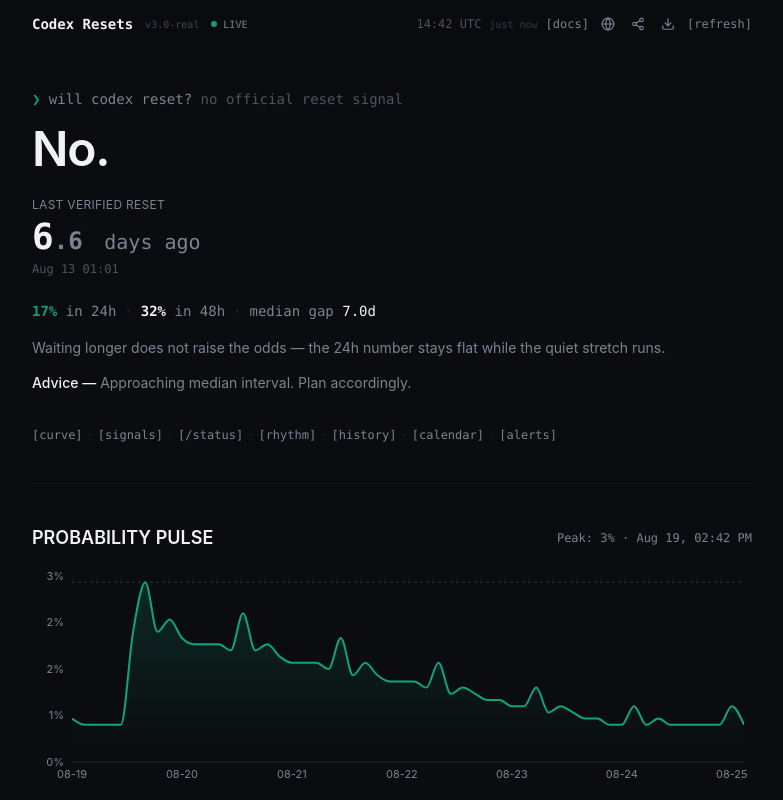
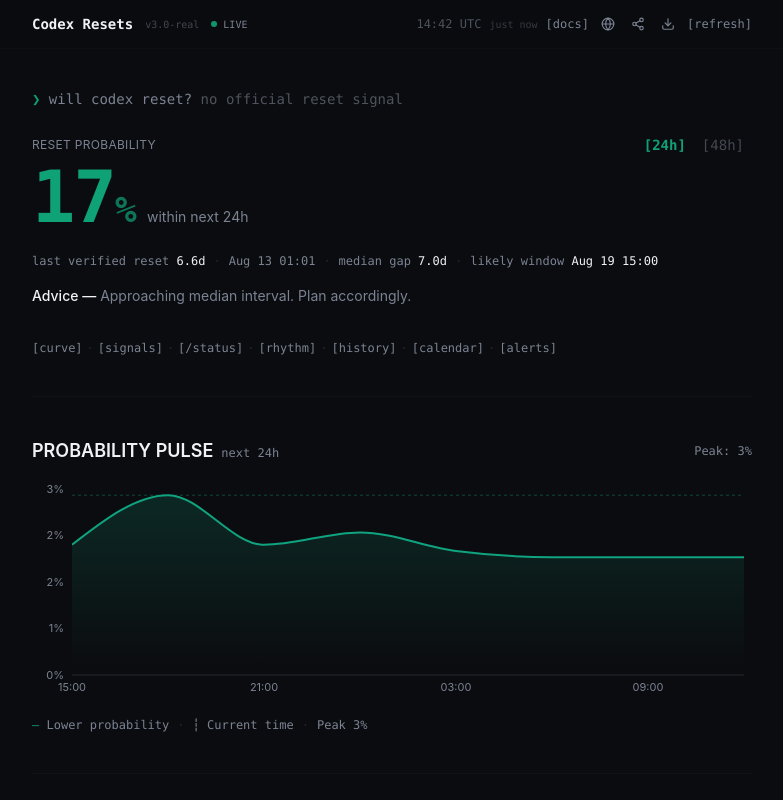
Before and after one commit to NicholasHan1226/CodexResets, a React (Vite) app: page / in a window 1280 px wide. Shown: the top 800 px of the page, without its empty margins (248-1031 px from the left). Built offline with nearby package versions, Linux system fonts and the light colour scheme; no server answers; the database is empty; a web font is replaced by a local one.

Commit message:
feat(hero): 概率优先重构 + 24h/48h 切换联动曲线窗口
Coze-Commit-Type: user
Coze-User-ID: 2842700745816672
Coze-Conversation-ID: 12445539

```diff
--- a/src/lib/i18n.ts
+++ b/src/lib/i18n.ts
@@ -20,6 +20,9 @@ const translations: Record<Locale, Record<string, string>> = {
     'hero.flatNote': 'Waiting longer does not raise the odds — the 24h number stays flat while the quiet stretch runs.',
     'hero.medianGap': 'median gap',
     'hero.adviceLabel': 'Advice —',
+    'hero.probLabel': 'reset probability',
+    'hero.withinHours': 'within next {n}h',
+    'hero.windowShort': 'likely window',
     'hero.prob24h': '24h Reset Probability',
     'hero.prob48h': '48h Reset Probability',
     'hero.trend': '+9 pts / 24h',
@@ -267,6 +270,9 @@ const translations: Record<Locale, Record<string, string>> = {
     'hero.flatNote': '等待不会提高概率——在平静期内，24 小时数值保持不变。',
     'hero.medianGap': '中位间隔',
     'hero.adviceLabel': '建议 —',
+    'hero.probLabel': '重置概率',
+    'hero.withinHours': '未来 {n} 小时内',
+    'hero.windowShort': '最可能窗口',
     'hero.prob24h': '24h 内重置概率',
     'hero.prob48h': '48h 内重置概率',
     'hero.trend': '+9 点 / 24h',
--- a/src/pages/Home.tsx
+++ b/src/pages/Home.tsx
@@ -1,3 +1,4 @@
+import { useState } from "react";
 import { usePrediction } from "@/hooks/usePrediction";
 import { TooltipProvider } from "@/components/ui/tooltip";
 import { StatusHeader } from "@/sections/StatusHeader";
@@ -17,6 +18,7 @@ import { DashboardSkeleton } from "@/components/DashboardSkeleton";
 export default function Home() {
   const { prediction, isLive, signalsLoading, usingRealData } = usePrediction();
   const { t } = useI18n();
+  const [timeframe, setTimeframe] = useState<24 | 48>(24);
 
   if (!prediction) {
     return <DashboardSkeleton />;
@@ -48,14 +50,18 @@ export default function Home() {
         />
 
         <main className="mx-auto max-w-3xl px-4 md:px-6 py-10" role="main" aria-label="Codex Reset Prediction Dashboard">
-          {/* The answer + quick nav */}
-          <HeroSection prediction={prediction} />
+          {/* The probability + quick nav */}
+          <HeroSection
+            prediction={prediction}
+            timeframe={timeframe}
+            onTimeframeChange={setTimeframe}
+          />
           <AnchorNav />
 
           <hr className="my-10 border-border/30" />
 
           <div id="curve" className="scroll-mt-16">
-            <ProbabilityCurve curve={prediction.curve} />
+            <ProbabilityCurve curve={prediction.curve} hours={timeframe} />
           </div>
 
           <hr className="my-10 border-border/30" />
--- a/src/sections/HeroSection.tsx
+++ b/src/sections/HeroSection.tsx
@@ -3,16 +3,18 @@ import type { ResetPrediction } from '@/types/reset';
 
 interface HeroSectionProps {
   prediction: ResetPrediction;
+  timeframe: 24 | 48;
+  onTimeframeChange: (tf: 24 | 48) => void;
 }
 
-export function HeroSection({ prediction }: HeroSectionProps) {
+export function HeroSection({ prediction, timeframe, onTimeframeChange }: HeroSectionProps) {
   const { t, locale } = useI18n();
   const pct24 = Math.round(prediction.prob24h * 100);
   const pct48 = Math.round(prediction.prob48h * 100);
+  const pct = timeframe === 24 ? pct24 : pct48;
 
   const lastResetDate = prediction.lastReset ? new Date(prediction.lastReset) : null;
   const daysSince = prediction.daysSinceLastReset;
-
   const isLikely = pct24 >= 50;
 
   const lastResetStr = lastResetDate
@@ -28,11 +30,22 @@ export function HeroSection({ prediction }: HeroSectionProps) {
       })
     : '—';
 
-  // Split whole days and fractional part for display
-  const wholeDaysSince = Math.floor(daysSince);
+  const windowStart = prediction.windowStart ? new Date(prediction.windowStart) : null;
+  const windowStr = windowStart
+    ? windowStart.toLocaleDateString(locale === 'zh' ? 'zh-CN' : 'en-US', {
+        month: 'short',
+        day: 'numeric',
+      }) +
+      ' ' +
+      windowStart.toLocaleTimeString(locale === 'zh' ? 'zh-CN' : 'en-US', {
+        hour: '2-digit',
+        minute: '2-digit',
+        hour12: false,
+      })
+    : null;
 
   return (
-    <section aria-label="Reset answer">
+    <section aria-label="Reset probability">
       {/* Terminal prompt */}
       <p className="font-mono text-sm text-muted-foreground">
         <span className="text-primary">❯</span> will codex reset?{' '}
@@ -41,43 +54,63 @@ export function HeroSection({ prediction }: HeroSectionProps) {
         </span>
       </p>
 
-      {/* The answer */}
-      <h1 className="mt-4 text-4xl sm:text-5xl font-semibold tracking-tight text-foreground">
-        {isLikely ? t('hero.answerYes') : t('hero.answerNo')}
-      </h1>
+      {/* The probability — the core number */}
+      <div className="mt-6">
+        <div className="flex items-center justify-between">
+          <span className="text-xs text-muted-foreground uppercase tracking-wide">
+            {t('hero.probLabel')}
+          </span>
+          {/* Timeframe toggle */}
+          <div className="flex items-center font-mono text-sm" role="tablist" aria-label="Timeframe">
+            {([24, 48] as const).map((tf) => (
+              <button
+                key={tf}
+                role="tab"
+                aria-selected={timeframe === tf}
+                onClick={() => onTimeframeChange(tf)}
+                className={`px-2 py-0.5 transition-colors ${
+                  timeframe === tf
+                    ? 'text-primary font-semibold'
+                    : 'text-muted-foreground/50 hover:text-muted-foreground'
+                }`}
+              >
+                [{tf}h]
+              </button>
+            ))}
+          </div>
+        </div>
 
-      {/* Visual anchor: days since last reset */}
-      <div className="mt-6">
-        <p className="text-xs text-muted-foreground uppercase tracking-wide">
-          {t('hero.lastResetLabel')}
-        </p>
-        <p className="mt-1 font-mono text-3xl sm:text-4xl font-semibold text-foreground">
-          {wholeDaysSince}
-          <span className="text-muted-foreground text-xl sm:text-2xl">.{Math.round((daysSince % 1) * 10)}</span>{' '}
-          <span className="text-lg sm:text-xl font-normal text-muted-foreground">{t('hero.daysAgo')}</span>
-        </p>
-        <p className="mt-1 font-mono text-xs text-muted-foreground/60">
-          {lastResetStr}
-        </p>
+        <div className="mt-1 flex items-baseline gap-3">
+          <span className="font-mono text-6xl sm:text-7xl font-semibold tracking-tight text-primary">
+            {pct}
+            <span className="text-3xl sm:text-4xl text-primary/70">%</span>
+          </span>
+          <span className="text-sm text-muted-foreground">
+            {t('hero.withinHours', { n: timeframe })}
+          </span>
+        </div>
       </div>
 
-      {/* Inline stats */}
-      <p className="mt-6 font-mono text-sm text-foreground">
-        <span className="text-primary font-semibold">{pct24}%</span>{' '}
-        <span className="text-muted-foreground">in 24h</span>
+      {/* Secondary stats — one line */}
+      <p className="mt-5 font-mono text-xs text-muted-foreground">
+        {t('hero.lastResetLabel')}{' '}
+        <span className="text-foreground">{daysSince.toFixed(1)}d</span>
         <span className="mx-2 text-border">·</span>
-        <span className="text-foreground font-semibold">{pct48}%</span>{' '}
-        <span className="text-muted-foreground">in 48h</span>
+        {lastResetStr}
         <span className="mx-2 text-border">·</span>
-        <span className="text-muted-foreground">{t('hero.medianGap')}</span>{' '}
+        {t('hero.medianGap')}{' '}
         <span className="text-foreground">{prediction.medianIntervalDays.toFixed(1)}d</span>
+        {windowStr && (
+          <>
+            <span className="mx-2 text-border">·</span>
+            {t('hero.windowShort')}{' '}
+            <span className="text-foreground">{windowStr}</span>
+          </>
+        )}
       </p>
 
-      {/* Note + advice */}
+      {/* Advice */}
       <p className="mt-4 text-sm leading-relaxed text-muted-foreground">
-        {t('hero.flatNote')}
-      </p>
-      <p className="mt-3 text-sm leading-relaxed text-muted-foreground">
         <span className="text-foreground font-medium">{t('hero.adviceLabel')}</span>{' '}
         {prediction.advice.text}
       </p>
--- a/src/sections/ProbabilityCurve.tsx
+++ b/src/sections/ProbabilityCurve.tsx
@@ -4,15 +4,17 @@ import { useI18n } from "@/contexts/I18nContext";
 
 interface ProbabilityCurveProps {
   curve: ProbabilityPoint[];
+  /** When set, only show points within the next N hours from now */
+  hours?: number;
 }
 
-export function ProbabilityCurve({ curve }: ProbabilityCurveProps) {
+export function ProbabilityCurve({ curve, hours }: ProbabilityCurveProps) {
   const { t } = useI18n();
   const now = new Date();
   const nowTimestamp = now.getTime();
 
   // Group data by date for the chart
-  const chartData = curve.map((point) => {
+  const allData = curve.map((point) => {
     const pointDate = new Date(point.date);
     pointDate.setUTCHours(point.hour, 0, 0, 0);
     return {
@@ -23,7 +25,16 @@ export function ProbabilityCurve({ curve }: ProbabilityCurveProps) {
     };
   });
 
-  // Find peak probability
+  // Filter to the selected window (include 2h of history so NOW marker has context)
+  const chartData = hours
+    ? allData.filter(
+        (p) =>
+          p.timestamp >= nowTimestamp - 2 * 60 * 60 * 1000 &&
+          p.timestamp <= nowTimestamp + hours * 60 * 60 * 1000
+      )
+    : allData;
+
+  // Find peak probability within the visible range
   const peak = chartData.reduce(
     (max, point) => (point.probability > max.probability ? point : max),
     chartData[0]
@@ -41,22 +52,19 @@ export function ProbabilityCurve({ curve }: ProbabilityCurveProps) {
     (p) => Math.abs(p.timestamp - nowTimestamp) < 3 * 60 * 60 * 1000
   );
 
-  // Format current time for display
-  const nowLabel = now.toLocaleString([], {
-    month: "short",
-    day: "numeric",
-    hour: "2-digit",
-    minute: "2-digit",
-  });
-
   return (
     <section aria-label="Probability curve" className="max-w-3xl">
       <div className="flex items-center justify-between">
         <h2 className="text-lg font-semibold text-foreground">
           {t("curve.title")}
+          {hours && (
+            <span className="ml-2 font-mono text-xs font-normal text-muted-foreground">
+              next {hours}h
+            </span>
+          )}
         </h2>
         <span className="font-mono text-xs text-muted-foreground">
-          {t("curve.peak")}: {Math.round(peak.probability * 100)}% · {nowLabel}
+          {t("curve.peak")}: {Math.round(peak.probability * 100)}%
         </span>
       </div>
       <div className="mt-4">
@@ -70,11 +78,12 @@ export function ProbabilityCurve({ curve }: ProbabilityCurveProps) {
                 </linearGradient>
               </defs>
               <XAxis
-                dataKey="displayDate"
+                dataKey="label"
                 tick={{ fontSize: 11, fill: "#7C8494" }}
                 tickLine={false}
                 axisLine={{ stroke: "#26272E" }}
-                interval={Math.floor(chartData.length / 7)}
+                interval={Math.max(1, Math.floor(chartData.length / 7))}
+                tickFormatter={(v: string) => (hours ? v.slice(6) : v.slice(0, 5))}
               />
               <YAxis
                 tick={{ fontSize: 11, fill: "#7C8494" }}
@@ -109,7 +118,7 @@ export function ProbabilityCurve({ curve }: ProbabilityCurveProps) {
               {isNowInRange && (
                 <>
                   <ReferenceLine
-                    x={currentPoint.displayDate}
+                    x={currentPoint.label}
                     stroke="#F0F2F5"
                     strokeWidth={1}
                     strokeDasharray="4 4"
@@ -123,7 +132,7 @@ export function ProbabilityCurve({ curve }: ProbabilityCurveProps) {
                     }}
                   />
                   <ReferenceDot
-                    x={currentPoint.displayDate}
+                    x={currentPoint.label}
                     y={currentPoint.probability}
                     r={5}
                     fill="#10A37F"
@@ -138,7 +147,7 @@ export function ProbabilityCurve({ curve }: ProbabilityCurveProps) {
                 stroke="#10A37F"
                 strokeWidth={2}
                 fill="url(#probGradient)"
-                animationDuration={1500}
+                animationDuration={800}
               />
             </AreaChart>
           </ResponsiveContainer>
```
